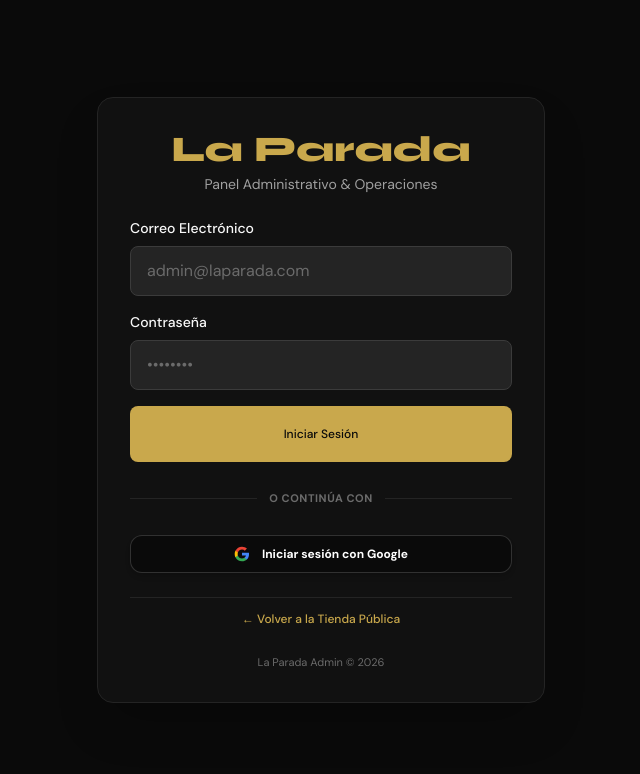
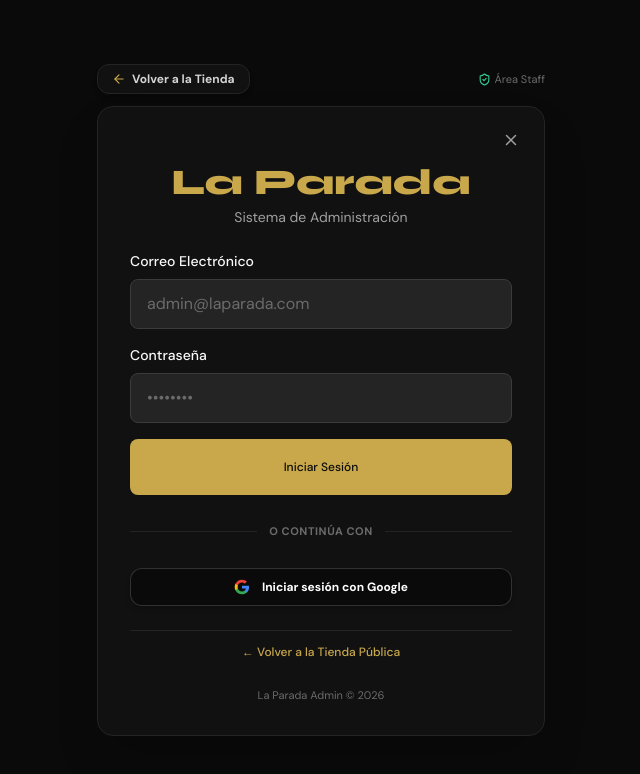
Before and after one commit to andresleosan/laparada, a React (Vite) app: page /login in a window 1280 px wide. Shown: the top 774 px of the page, without its empty margins (319-959 px from the left). Built offline with nearby package versions, Linux system fonts and the light colour scheme; no server answers.

Commit message:
feat: agregar boton de cerrar (X) y volver a la tienda en LoginPage

```diff
--- a/src/pages/LoginPage.tsx
+++ b/src/pages/LoginPage.tsx
@@ -6,6 +6,7 @@
 import { Button } from '@/components/ui/Button';
 import { Input } from '@/components/ui/Input';
 import { createToast } from '@/components/ui/Toast';
+import { X, ArrowLeft, ShieldCheck } from 'lucide-react';
 
 export function LoginPage() {
   const [email, setEmail] = useState('');
@@ -73,14 +74,38 @@
   };
 
   return (
-    <div className="min-h-screen bg-base-dark flex items-center justify-center p-4">
-      <div className="w-full max-w-md space-y-6 bg-neutral-900/90 border border-neutral-800 rounded-2xl p-6 sm:p-8 shadow-2xl">
+    <div className="min-h-screen bg-base-dark flex flex-col items-center justify-center p-4 relative">
+      {/* Botón flotante superior de regreso */}
+      <div className="w-full max-w-md mb-3 flex justify-between items-center">
+        <Link
+          to="/"
+          className="inline-flex items-center gap-1.5 px-3.5 py-1.5 rounded-xl bg-neutral-900/90 hover:bg-neutral-800 border border-neutral-800 text-xs font-semibold text-neutral-300 hover:text-white transition-all shadow-md active:scale-95"
+        >
+          <ArrowLeft size={14} className="text-gold-400" />
+          <span>Volver a la Tienda</span>
+        </Link>
+
+        <span className="text-[11px] text-neutral-500 flex items-center gap-1">
+          <ShieldCheck size={13} className="text-emerald-400" /> Área Staff
+        </span>
+      </div>
+
+      <div className="w-full max-w-md space-y-6 bg-neutral-900/90 border border-neutral-800 rounded-2xl p-6 sm:p-8 shadow-2xl relative">
+        {/* Botón X para cerrar en la esquina de la tarjeta */}
+        <button
+          onClick={() => navigate('/')}
+          className="absolute top-4 right-4 p-2 text-neutral-400 hover:text-white rounded-xl hover:bg-neutral-800 transition-colors"
+          title="Cerrar y volver a la tienda"
+        >
+          <X size={18} />
+        </button>
+
         {/* Logo / Header */}
         <div className="text-center">
           <h1 className="text-3xl sm:text-4xl font-display font-black text-gold-400 mb-1">
             La Parada
           </h1>
-          <p className="text-xs sm:text-sm text-neutral-400">Panel Administrativo & Operaciones</p>
+          <p className="text-xs sm:text-sm text-neutral-400">Sistema de Administración</p>
         </div>
 
         {/* Form */}
```
